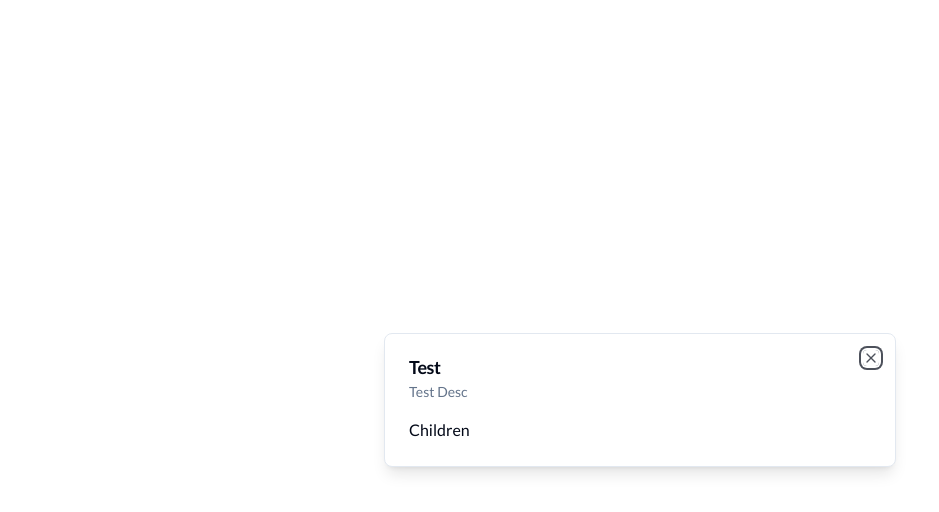
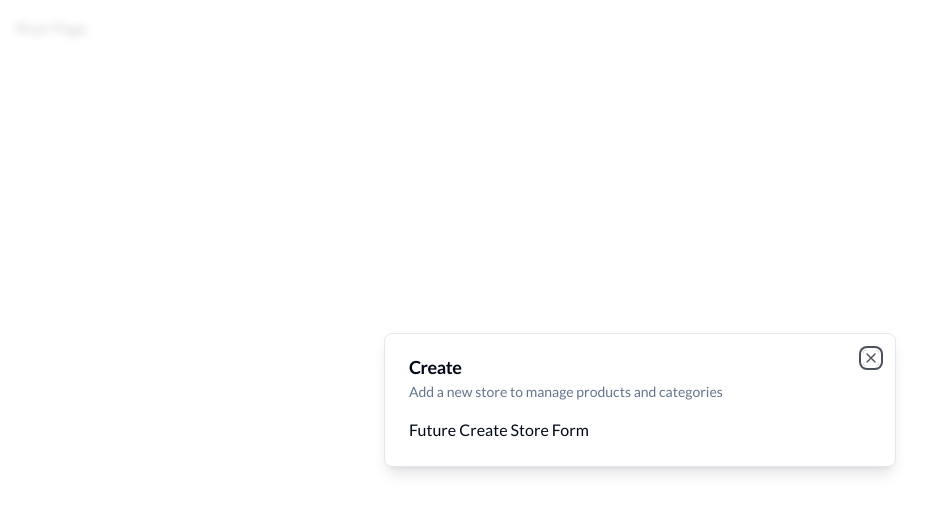
Before and after one commit to adenugbamichael/ecommerce-admin, a Next.js app: page / in a window 1280 px wide. Shown: the top 512 px of the page, without its empty margins (0-939 px from the left). Built offline with nearby package versions, Linux system fonts and the light colour scheme.

Commit message:
modal provider

```diff
--- a/app/(root)/page.tsx
+++ b/app/(root)/page.tsx
@@ -1,13 +1,19 @@
 "use client"
 
-import { Modal } from "@/components/ui/modal"
+import { useEffect } from "react"
+
+import { useStoreModal } from "@/hooks/use-store-modal"
 
 const SetupPage = () => {
-  return (
-    <Modal title='Test' description='Test Desc' isOpen onClose={() => {}}>
-      Children
-    </Modal>
-  )
+  const onOpen = useStoreModal((state) => state.onOpen)
+  const isOpen = useStoreModal((state) => state.isOpen)
+
+  useEffect(() => {
+    if (!isOpen) {
+      onOpen()
+    }
+  }, [isOpen, onOpen])
+  return <div className='p-4'>Root Page</div>
 }
 
 export default SetupPage
--- a/app/layout.tsx
+++ b/app/layout.tsx
@@ -1,6 +1,9 @@
+import type { Metadata } from "next"
 import { ClerkProvider } from "@clerk/nextjs"
+
+import { ModalProvider } from "@/providers/modal-provider"
+
 import "./globals.css"
-import type { Metadata } from "next"
 
 export const metadata: Metadata = {
   title: "Dashboard",
@@ -15,7 +18,10 @@
   return (
     <ClerkProvider>
       <html lang='en'>
-        <body>{children}</body>
+        <body>
+          <ModalProvider />
+          {children}
+        </body>
       </html>
     </ClerkProvider>
   )
--- /dev/null
+++ b/components/modals/store-modal.tsx
@@ -0,0 +1,18 @@
+"use client"
+
+import { useStoreModal } from "@/hooks/use-store-modal"
+import { Modal } from "@/components/ui/modal"
+
+export const StoreModal = () => {
+  const storeModal = useStoreModal()
+  return (
+    <Modal
+      title='Create'
+      description='Add a new store to manage products and categories'
+      isOpen={storeModal.isOpen}
+      onClose={storeModal.onClose}
+    >
+      Future Create Store Form
+    </Modal>
+  )
+}
--- /dev/null
+++ b/hooks/use-store-modal.tsx
@@ -0,0 +1,13 @@
+import { create } from "zustand"
+
+interface useStoreModalStore {
+  isOpen: boolean
+  onOpen: () => void
+  onClose: () => void
+}
+
+export const useStoreModal = create<useStoreModalStore>((set) => ({
+  isOpen: false,
+  onOpen: () => set({ isOpen: true }),
+  onClose: () => set({ isOpen: false }),
+}))
--- /dev/null
+++ b/providers/modal-provider.tsx
@@ -0,0 +1,22 @@
+"use client"
+
+import { useEffect, useState } from "react"
+
+import { StoreModal } from "@/components/modals/store-modal"
+
+export const ModalProvider = () => {
+  const [isMounted, setIsMounted] = useState(false)
+  useEffect(() => {
+    setIsMounted(true)
+  }, [])
+
+  if (!isMounted) {
+    return null
+  }
+
+  return (
+    <>
+      <StoreModal />
+    </>
+  )
+}
```
Also changed, not shown: 1 other file (tests, documents, lock files or other folders).
